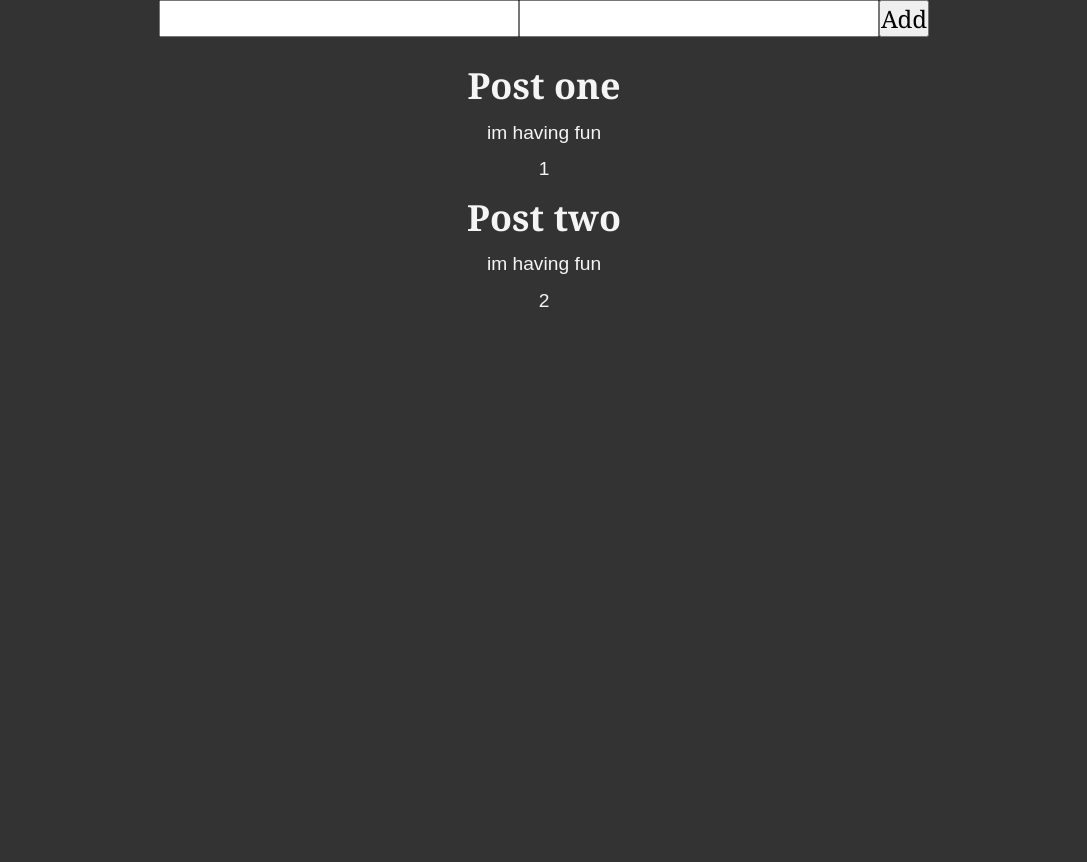
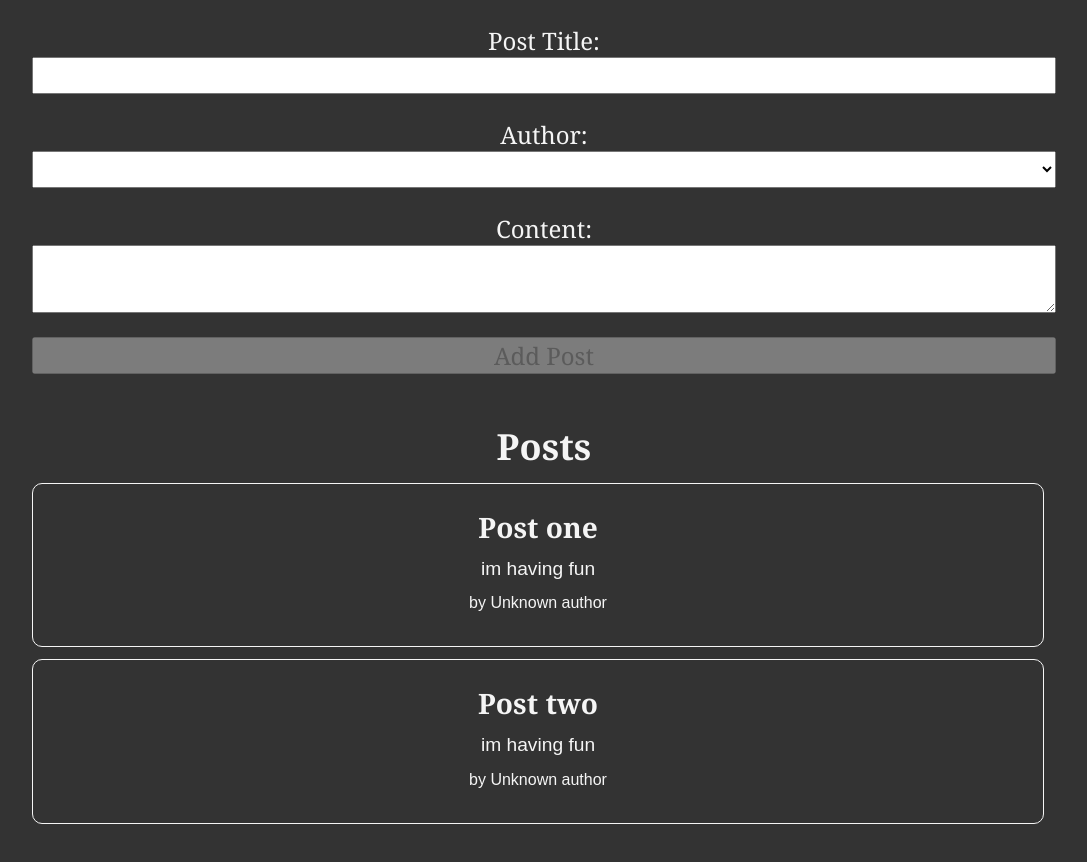
Before and after one commit to robinesbjornsson/blog-app, a React (Create React App) app: page / in a window 1280 px wide. Shown: the top 862 px of the page, without its empty margins (96-1183 px from the left). Before the commit the page ends 800 px from the top, so only its background shows below. Built offline with nearby package versions, Linux system fonts and the light colour scheme.

Commit message:
added userId logic

```diff
--- a/src/App.tsx
+++ b/src/App.tsx
@@ -1,26 +1,20 @@
-import React, { useState } from "react";
+import React, { useState } from 'react'
 import logo from './logo.svg'
 import './App.css'
 import PostsList from './features/posts/PostList'
 
 import { RootState } from './app/store'
 import { useDispatch, useSelector } from 'react-redux'
-import AddCustomerForm from "./features/posts/AddPostForm";
-import CustomerList from "./features/posts/PostList";
+import AddPostForm from './features/posts/AddPostForm'
+import PostList from './features/posts/PostList'
 function App() {
+  return (
+    <div className='App'>
+      <AddPostForm />
 
-
-  return (
-    <div className="App">
-
-            <AddCustomerForm />
-
-            <CustomerList/>
-
-
-
+      <PostList />
     </div>
-  );
+  )
 }
 
-export default App;
+export default App
--- a/src/app/store.ts
+++ b/src/app/store.ts
@@ -1,9 +1,10 @@
 import { configureStore, ThunkAction, Action } from '@reduxjs/toolkit';
 import postReducer from '../features/posts/postSlice'
-
+import userReducer from '../features/users/userSlice'
 export const store = configureStore({
   reducer: {
-    post: postReducer
+    posts: postReducer,
+    users: userReducer
   }
 });
 
--- a/src/features/posts/AddPostForm.tsx
+++ b/src/features/posts/AddPostForm.tsx
@@ -1,7 +1,6 @@
-import { nanoid } from '@reduxjs/toolkit'
-import React, { useState } from 'react'
+import { useState } from 'react'
 import { useDispatch, useSelector } from 'react-redux'
-import { RootState } from '../../app/store'
+import { selectAllUsers } from '../users/userSlice'
 import { addPost } from './postSlice'
 
 function AddCustomerForm() {
@@ -9,42 +8,66 @@ function AddCustomerForm() {
 
   const [title, setTitle] = useState('')
   const [content, setContent] = useState('')
+  const [userId, setUserId] = useState('')
 
-  const posts = useSelector((state: RootState) => state.post.value)
+  const users = useSelector(selectAllUsers)
 
+  const handleSubmit = (e: React.SyntheticEvent) => {
+    e.preventDefault()
+    if (title && content) {
+      dispatch(addPost(title, content, userId))
+    }
+    setTitle('')
+    setContent('')
+  }
+
+  const canSave = Boolean(title) && Boolean(content) && Boolean(userId)
+
+  const userOptions = users.map((user) => (
+    <option key={user.id} value={user.id}>
+      {user.name}
+    </option>
+  ))
 
   return (
-    <div>
-      <div>
+    <section>
+      <form onSubmit={handleSubmit}>
+        <label htmlFor='postTitle'> Post Title: </label>
         <input
+          type='text'
+          id='postTitle'
+          name='postTitle'
           value={title}
           onChange={(e) => {
             setTitle(e.target.value)
           }}
         />
 
-        <input
+        <label htmlFor='postAuthor'> Author: </label>
+        <select
+          id='postAuthor'
+          value={userId}
+          onChange={(e) => {
+            setUserId(e.target.value)
+          }}
+        >
+          <option value=''></option>
+          {userOptions}
+        </select>
+
+        <label htmlFor='postContent'> Content: </label>
+        <textarea
+          name='postContent'
+          id='postContent'
           value={content}
           onChange={(e) => {
             setContent(e.target.value)
           }}
         />
 
-        <button
-            onClick={() => {
-            dispatch(
-              addPost({
-                id: nanoid(),
-                title,
-                content,
-              })
-            )
-          }}
-        >
-          Add
-        </button>
-      </div>
-    </div>
+        <button type='submit' disabled={!canSave}>Add Post</button>
+      </form>
+    </section>
   )
 }
 
--- /dev/null
+++ b/src/features/posts/PostAuthor.tsx
@@ -0,0 +1,14 @@
+import { useSelector } from 'react-redux'
+import { selectAllUsers } from '../users/userSlice'
+
+type Props = {
+    userId: string
+}
+const PostAuthor = ({userId}: Props) => {
+    const users = useSelector(selectAllUsers)
+
+    const author = users.find(user => user.id === userId);
+
+    return <span>by {author ? author.name : 'Unknown author'}</span>
+}
+export default PostAuthor
--- a/src/features/posts/PostList.tsx
+++ b/src/features/posts/PostList.tsx
@@ -1,27 +1,31 @@
 import { useSelector } from 'react-redux'
 import { RootState } from '../../app/store'
-//import { selectAllposts } from './postsSlice'
+import PostAuthor from './PostAuthor'
+import { selectAllPosts } from './postSlice'
+
 
 const CustomerList = () => {
 
-  const customers = useSelector((state: RootState) => state.post.value);
+  const posts = useSelector(selectAllPosts)
 
+  //const orderedPosts = posts.slice().sort((a, b) => b.date.localeCompare(a.date))
 
-   return (
-    <div className="customer-food-container">
-    {customers.map(({id, title, content})   => {
-      return (
-        <div>
-          <h2> {title}</h2>
-          <p> {content}</p>
-          <p> {id}</p>
-        </div>
-      );
-    })}
-  </div>
-   )
+  const renderedPosts = posts.map(post => (
+      <article key={post.id}>
+          <h3>{post.title}</h3>
+          <p>{post.content.substring(0, 100)}</p>
+          <p className="postCredit">
+              <PostAuthor userId={post.userId} />
 
+          </p>
+      </article>
+  ))
 
+  return (
+      <section>
+          <h2>Posts</h2>
+          {renderedPosts}
+      </section>
+  )
 }
-
 export default CustomerList
--- a/src/features/posts/postSlice.ts
+++ b/src/features/posts/postSlice.ts
@@ -1,18 +1,19 @@
-import { createSlice, PayloadAction } from "@reduxjs/toolkit";
+import { createSlice, nanoid, PayloadAction } from '@reduxjs/toolkit'
+import { RootState } from '../../app/store'
 
 interface Post {
-  id: string;
-  title: string;
-  content: string;
+  id: string
+  title: string
+  content: string
+  userId?: any
 }
 
-
 export interface PostState {
-  value: Post[];
+  post: Post[]
 }
 
 const initialState: PostState = {
-  value: [
+  post: [
     {
       id: '1',
       title: 'Post one',
@@ -24,19 +25,32 @@ const initialState: PostState = {
       content: 'im having fun',
     },
   ],
-};
+}
 
 export const postSlice = createSlice({
-  name: "post",
+  name: 'post',
   initialState,
   reducers: {
-    addPost: (state, action: PayloadAction<Post>) => {
-      state.value.push(action.payload);
+    addPost: {
+      reducer(state, action: PayloadAction<Post>) {
+        state.post.push(action.payload)
+      },
+      prepare(title, content, userId) {
+        return {
+          payload: {
+            id: nanoid(),
+            title,
+            content,
+            userId,
+          },
+        }
+      },
     },
+  },
+})
 
-  },
-});
+export const selectAllPosts = (state: RootState) => state.posts.post
 
-export const { addPost } = postSlice.actions;
+export const { addPost } = postSlice.actions
 
-export default postSlice.reducer;
+export default postSlice.reducer
--- /dev/null
+++ b/src/features/users/userSlice.ts
@@ -0,0 +1,35 @@
+import { createSlice } from '@reduxjs/toolkit'
+import { RootState } from "../../app/store";
+
+
+interface User {
+  id: string
+  name: string
+}
+
+export interface UserState {
+  user: User[]
+}
+
+const initialState: UserState = {
+  user: [
+    {
+      id: '1',
+      name: 'Zacharias Zacharoff',
+    },
+    {
+      id: '2',
+      name: 'Sofia Andersson',
+    },
+  ],
+}
+
+export const userSlice = createSlice({
+  name: 'user',
+  initialState,
+  reducers: {},
+})
+
+export const selectAllUsers = (state: RootState) => state.users.user
+
+export default userSlice.reducer
```
